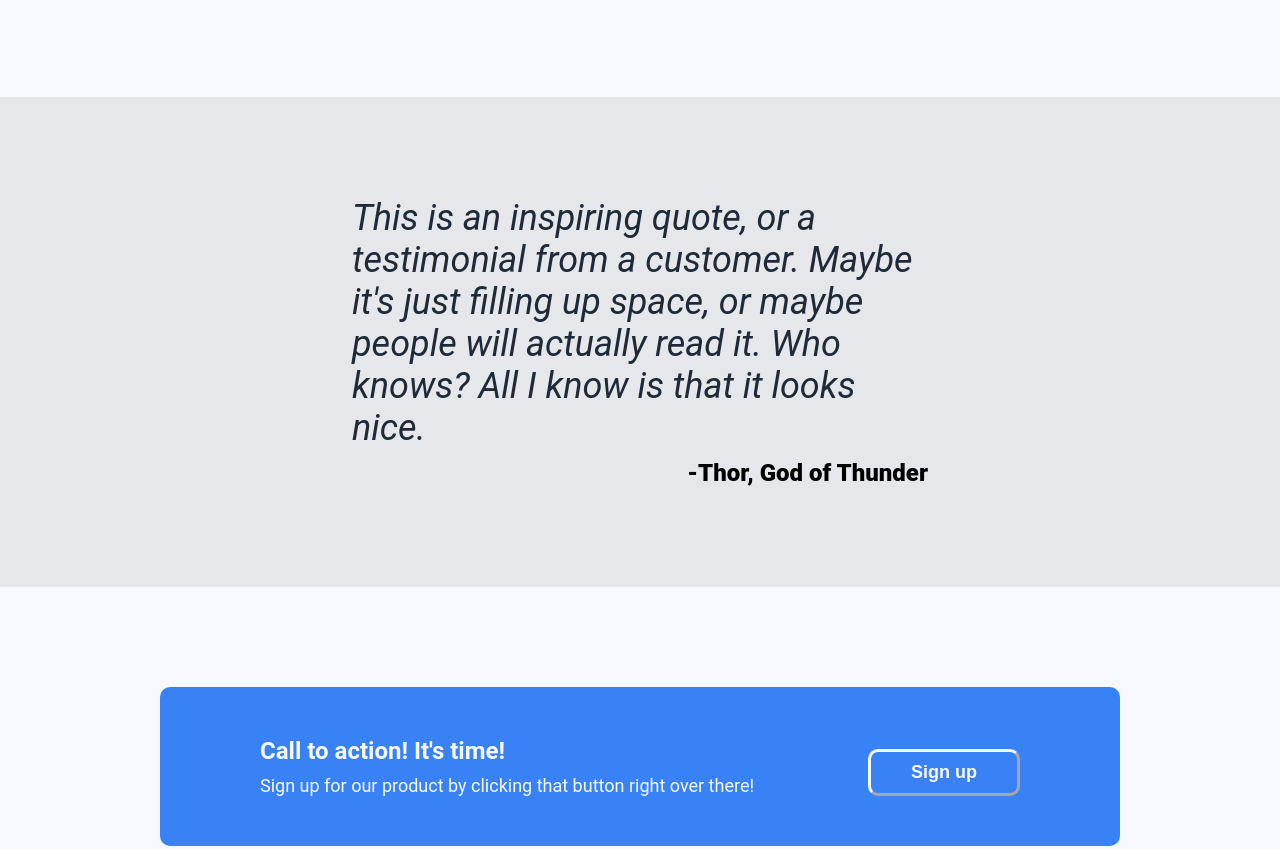
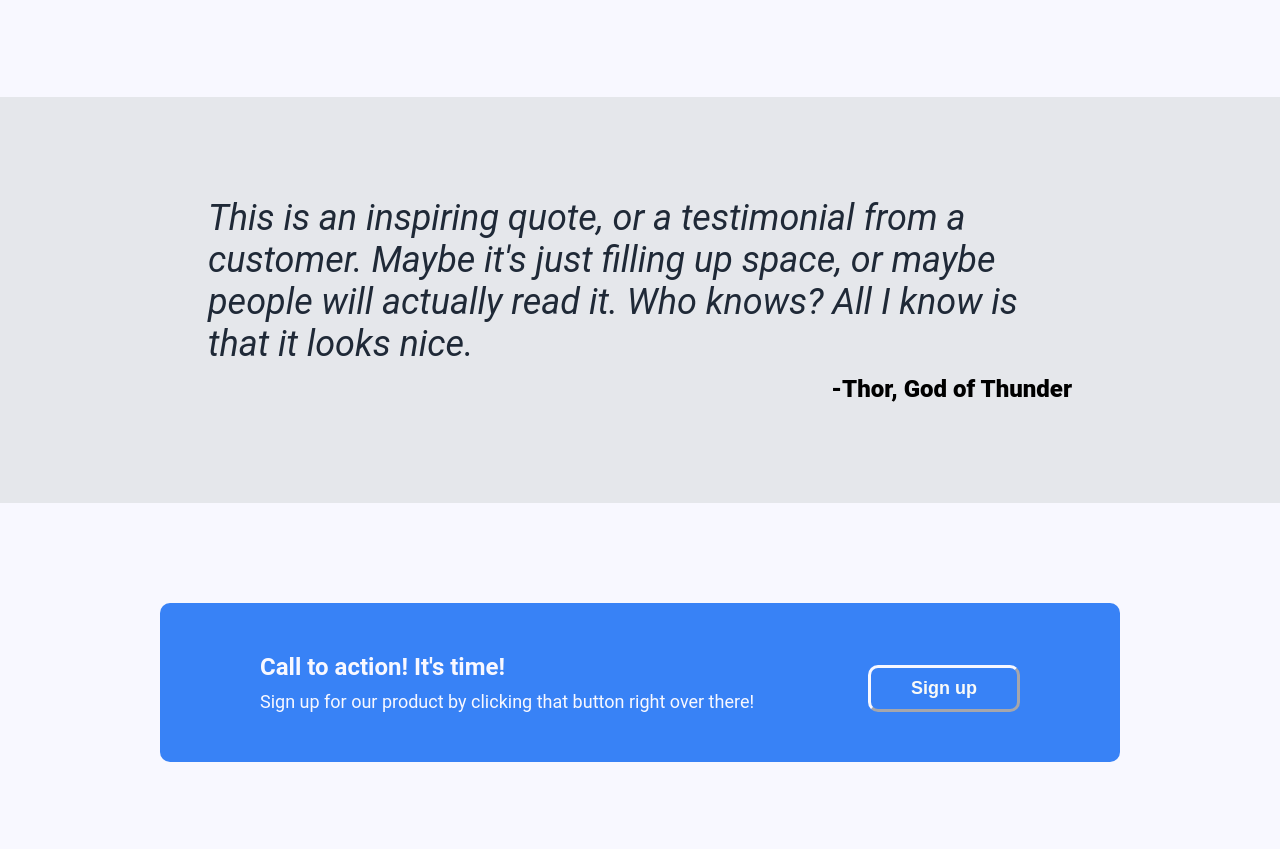
Before and after one commit to rednaxelam/landing-page, a plain HTML site: page index.html in a window 1280 px wide. Shown: the part 1000-1849 px from the top of the page. Drawn offline with Linux system fonts and the light colour scheme.

Commit message:
Make website scale to different levels of zoom  better

```diff
--- a/style.css
+++ b/style.css
@@ -23,6 +23,7 @@ a, a:hover, a:visited, a:active {
 
 .content {
   width: 75vw;
+  max-width: 1440px;
   margin: 0 auto;
 }
 
@@ -138,7 +139,7 @@ button {
 
 .quote {
   padding: 100px 0px;
-  width: 45vw;
+  max-width: 864px;
   margin: auto;
   display: flex;
   flex-direction: column;
```
